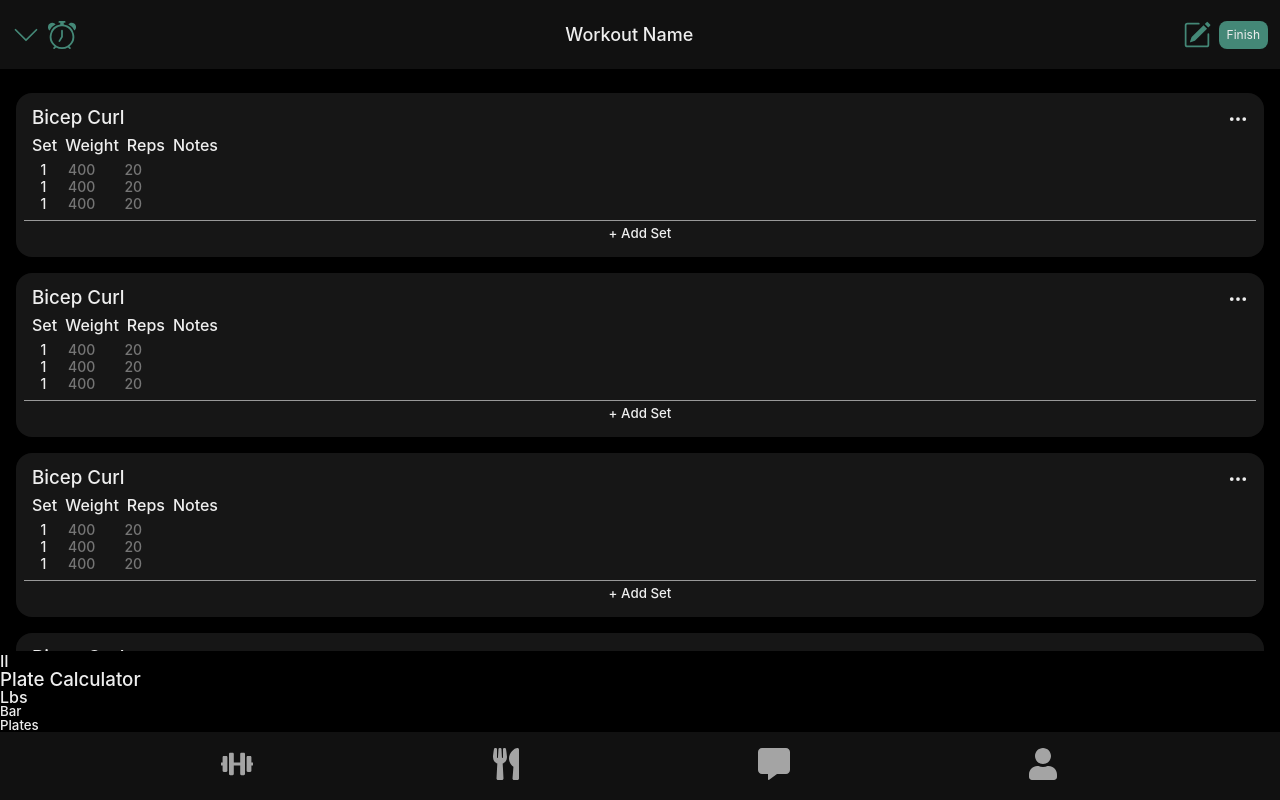
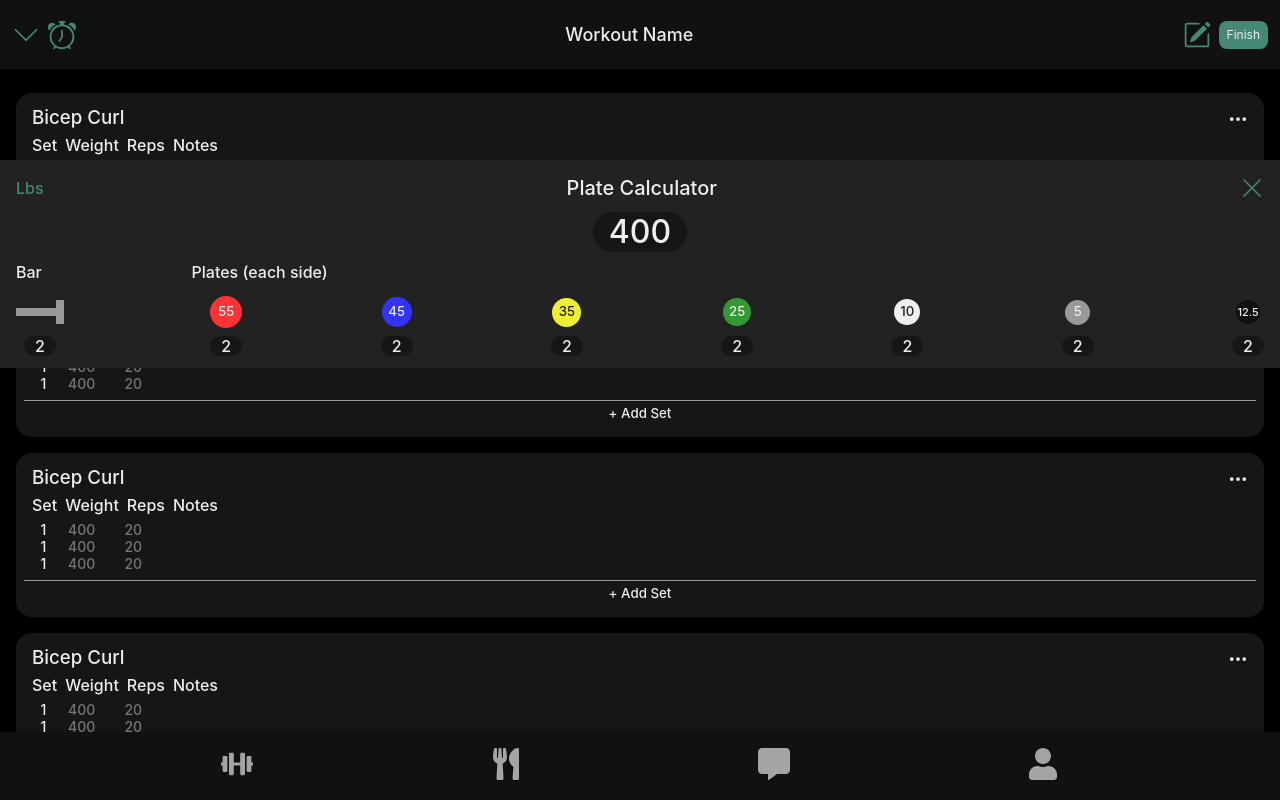
Before and after one commit to Arnav350/gojim, a React (Create React App) app: page /routine in a window 1280 px wide. Built offline with nearby package versions, Linux system fonts and the light colour scheme.

Commit message:
finished styling for calculator

```diff
--- a/src/components/Calculator.tsx
+++ b/src/components/Calculator.tsx
@@ -1,27 +1,58 @@
 import React from "react";
+import { BsXLg } from "react-icons/bs";
 
 function Calculator() {
   return (
-    <div className="claculator">
-      <div className="calculator__top">
-        <p className="calculator__icon">II</p>
+    <div className="calculator">
+      <header className="calculator__top">
+        <h4 className="calculator__unit">Lbs</h4>
         <h3 className="calculator__heading">Plate Calculator</h3>
-        <h4 className="calculator__metric">Lbs</h4>
-      </div>
-      <div className="calculator__box">
+        <BsXLg className="calculator__icon" />
+      </header>
+      <div className="calculator__container">
+        <h2 className="calculator__total">400</h2>
         <div className="calculator__subtitles">
           <h5 className="calculator__subtitle">Bar</h5>
-          <h5 className="calculator__subtitle">Plates</h5>
+          <h5 className="calculator__subtitle">Plates (each side)</h5>
         </div>
         <div className="calculator__weights">
-          <div className="calculator__bar"></div>
-          <div className="calculator__1"></div>
-          <div className="calculator__2"></div>
-          <div className="calculator__3"></div>
-          <div className="calculator__4"></div>
-          <div className="calculator__5"></div>
-          <div className="calculator__6"></div>
-          <div className="calculator__7"></div>
+          <div className="calculator__bar">
+            <input
+              type="range"
+              min="0"
+              max="11"
+              className="calculator__slider"
+            />
+            <h5 className="calculator__number">2</h5>
+          </div>
+          <div className="calculator__box">
+            <h5 className="calculator__1 calculator__plate">55</h5>
+            <h5 className="calculator__number">2</h5>
+          </div>
+          <div className="calculator__box">
+            <h5 className="calculator__2 calculator__plate">45</h5>
+            <h5 className="calculator__number">2</h5>
+          </div>
+          <div className="calculator__box">
+            <h5 className="calculator__3 calculator__plate">35</h5>
+            <h5 className="calculator__number">2</h5>
+          </div>
+          <div className="calculator__box">
+            <h5 className="calculator__4 calculator__plate">25</h5>
+            <h5 className="calculator__number">2</h5>
+          </div>
+          <div className="calculator__box">
+            <h5 className="calculator__5 calculator__plate">10</h5>
+            <h5 className="calculator__number">2</h5>
+          </div>
+          <div className="calculator__box">
+            <h5 className="calculator__6 calculator__plate">5</h5>
+            <h5 className="calculator__number">2</h5>
+          </div>
+          <div className="calculator__box">
+            <h5 className="calculator__7 calculator__plate">12.5</h5>
+            <h5 className="calculator__number">2</h5>
+          </div>
         </div>
       </div>
     </div>
--- a/src/components/Exercise.tsx
+++ b/src/components/Exercise.tsx
@@ -10,13 +10,11 @@ function Exercise() {
         <h3 className="exercise__name">Bicep Curl</h3>
         <BsThreeDots className="exercise__more" />
       </div>
-      <div className="exercise__row">
-        <div className="exercise__box">
-          <h4 className="exercise__subtitle">Set</h4>
-          <h4 className="exercise__subtitle">Weight</h4>
-          <h4 className="exercise__subtitle">Reps</h4>
-        </div>
-        <h4 className="exercise__notes">Notes</h4>
+      <div className="exercise__subtitles">
+        <h4 className="exercise__subtitle">Set</h4>
+        <h4 className="exercise__subtitle">Weight</h4>
+        <h4 className="exercise__subtitle">Reps</h4>
+        <h4 className="exercise__subtitle">Notes</h4>
       </div>
       <div className="exercise__sets">
         <Set />
--- a/src/pages/Routine.css
+++ b/src/pages/Routine.css
@@ -74,7 +74,164 @@
   border-radius: 16px;
 }
 
-/* .calculator */
+.calculator {
+  position: fixed;
+  top: 20%;
+  display: flex;
+  flex-direction: column;
+  padding: 8px;
+  width: 100%;
+  background-color: #222;
+}
+
+.calculator__top {
+  display: flex;
+  justify-content: space-between;
+  align-items: center;
+  padding: 8px;
+}
+
+.calculator__unit {
+  color: #487;
+}
+
+.calculator__heading {
+  font-size: 20px;
+}
+
+.calculator__icon {
+  color: #487;
+  font-size: 24px;
+}
+
+.calculator__container {
+  display: flex;
+  flex-direction: column;
+}
+
+.calculator__total {
+  margin: 4px auto;
+  padding: 4px 16px;
+  font-size: 32px;
+  background-color: #161616;
+  border-radius: 20px;
+}
+
+.calculator__subtitles {
+  display: flex;
+  gap: 12%;
+  padding: 8px;
+}
+
+.calculator__subtitle {
+  font-size: 16px;
+}
+
+.calculator__weights {
+  display: flex;
+  justify-content: space-between;
+  margin-bottom: 24px;
+  padding: 8px;
+}
+
+.calculator__bar {
+  position: relative;
+  display: flex;
+  align-items: center;
+  margin-right: 8px;
+}
+
+.calculator__slider {
+  -webkit-appearance: none;
+  appearance: none;
+  width: 48px;
+  height: 8px;
+  background-color: #999;
+}
+
+.calculator__slider::-webkit-slider-thumb {
+  -webkit-appearance: none;
+  appearance: none;
+  width: 8px;
+  height: 24px;
+  background-color: #999;
+}
+
+.calculator__number {
+  position: absolute;
+  top: 40px;
+  left: 50%;
+  translate: -50% 0;
+  display: flex;
+  justify-content: center;
+  align-items: center;
+  width: 32px;
+  height: 20px;
+  background-color: #161616;
+  border-radius: 10px;
+  font-size: 16px;
+}
+
+.calculator__box {
+  position: relative;
+  display: flex;
+  justify-content: center;
+  align-items: center;
+  height: 32px;
+  width: 32px;
+}
+
+.calculator__plate {
+  display: flex;
+  justify-content: center;
+  align-items: center;
+  border-radius: 50%;
+}
+
+.calculator__1 {
+  height: 32px;
+  width: 32px;
+  background-color: #f33;
+}
+
+.calculator__2 {
+  height: 30px;
+  width: 30px;
+  background-color: #33f;
+}
+
+.calculator__3 {
+  height: 29px;
+  width: 29px;
+  background-color: #ee3;
+  color: #222;
+}
+
+.calculator__4 {
+  height: 28px;
+  width: 28px;
+  background-color: #393;
+}
+
+.calculator__5 {
+  height: 26px;
+  width: 26px;
+  background-color: #eee;
+  color: #222;
+}
+
+.calculator__6 {
+  height: 25px;
+  width: 25px;
+  background-color: #999;
+}
+
+.calculator__7 {
+  height: 24px;
+  width: 24px;
+  background-color: #111;
+  font-size: 11px;
+}
 
 .exercise {
   display: flex;
@@ -103,24 +260,13 @@
   font-size: 20px;
 }
 
-.exercise__row {
+.exercise__subtitles {
   display: flex;
+  gap: 8px;
   padding: 4px 8px;
 }
 
-
-.exercise__box {
-  /* width: 144px; */
-  display: flex;
-  gap: 8px;
-  padding-right: 8px;
-}
-
 /* .exercise__subtitle {
-
-}
-
-.exercise__notes {
 
 } */
 
```
